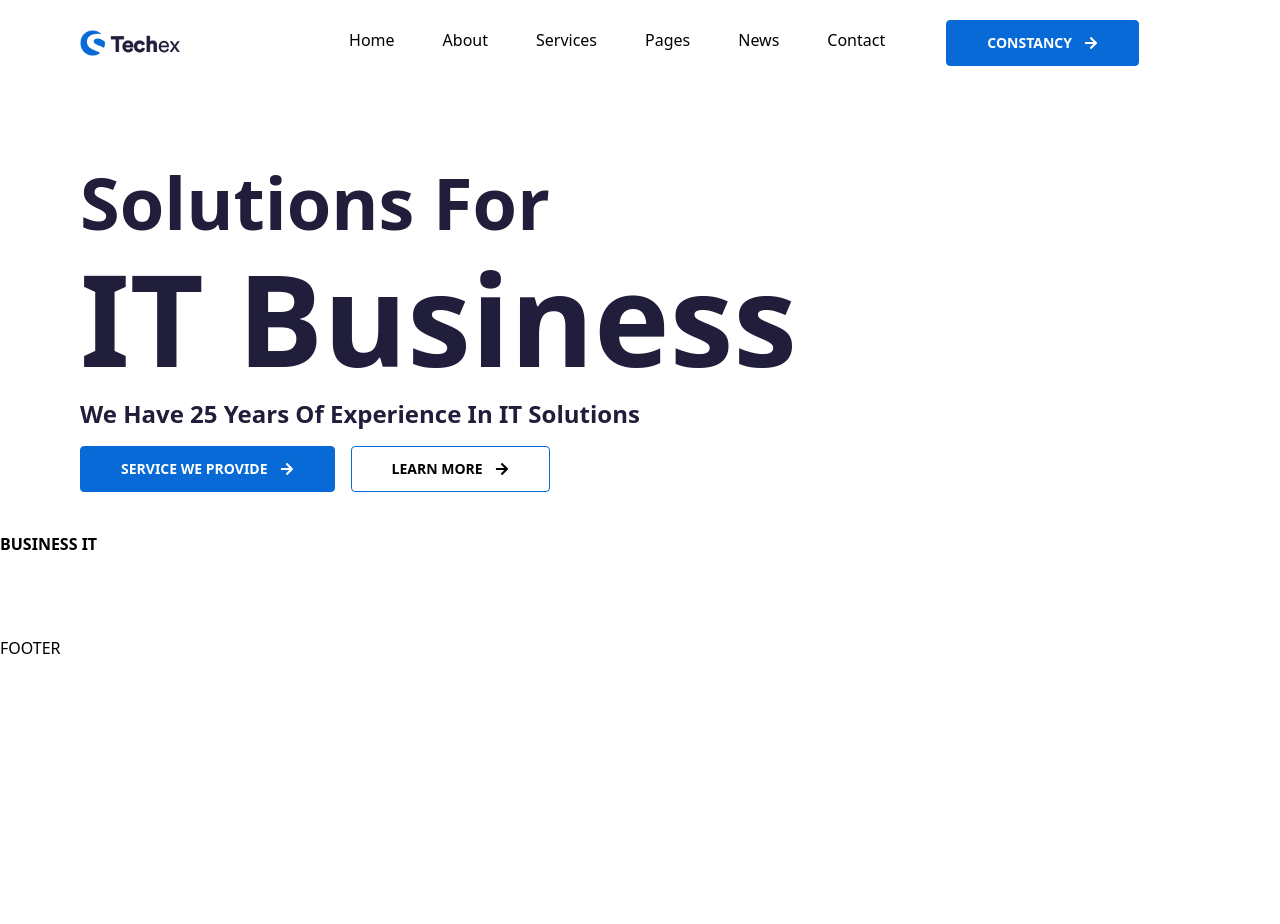
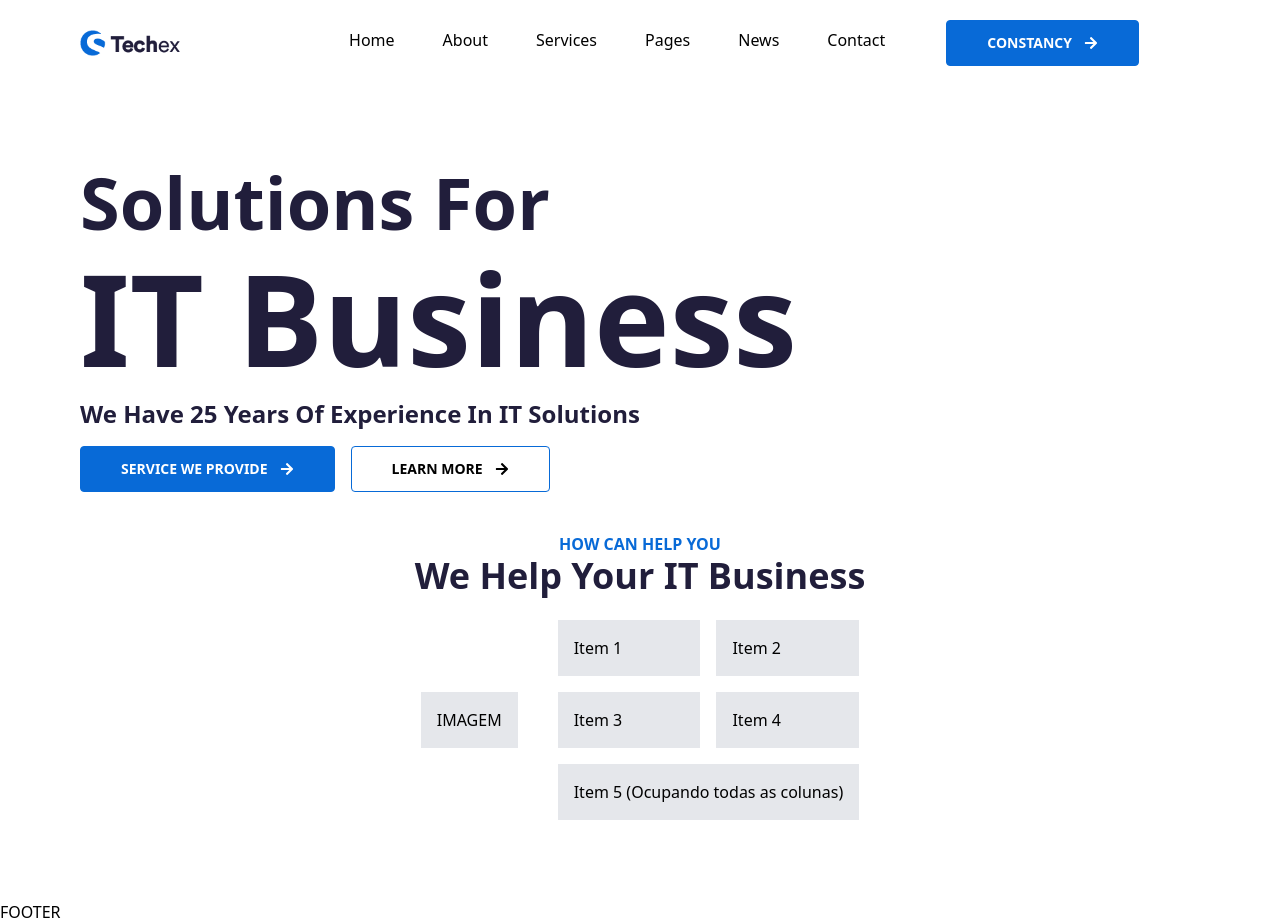
Before and after one commit to jul1ana/travel_nextjs, a Next.js app: page / in a window 1280 px wide. Before the commit the page ends 800 px from the top, so only its background shows below. Built offline with nearby package versions, Linux system fonts and the light colour scheme.

Commit message:
feat: news

```diff
--- a/src/app/layout.tsx
+++ b/src/app/layout.tsx
@@ -22,7 +22,7 @@ export default function RootLayout({
 }>) {
   return (
     <html lang="pt-br">
-      <body className={`relative overflow-hidden ${poppins.variable}`}>
+      <body className={`relative ${poppins.variable}`}>
         <Header />
         {children}
         <Footer />
--- a/src/components/Business.tsx
+++ b/src/components/Business.tsx
@@ -1,5 +1,22 @@
 export function Business() {
-	return (
-		<div className="font-bold">BUSINESS IT</div>
-	)
+  return (
+    <section className="mx-auto max-w-[1440px] space-y-6 px-6 lg:px-20 3xl:px-0">
+      <div className="text-center">
+        <p className="uppercase text-[#086ad7] font-semibold">How can help you</p>
+        <h1 className="text-[#211e3b] text-3xl font-bold lg:text-4xl">We Help Your IT Business</h1>
+      </div>
+
+      <div className="flex items-center justify-center gap-10">
+        <div className="hidden lg:block bg-gray-200 p-4"> IMAGEM </div>
+
+        <div className="grid grid-rows-1 gap-4 lg:grid-cols-2">
+          <div className="bg-gray-200 p-4">Item 1</div>
+          <div className="bg-gray-200 p-4">Item 2</div>
+          <div className="bg-gray-200 p-4">Item 3</div>
+          <div className="bg-gray-200 p-4">Item 4</div>
+          <div className="lg:col-span-2 bg-gray-200 p-4">Item 5 (Ocupando todas as colunas)</div>
+        </div>
+      </div>
+    </section>
+  )
 }
--- a/src/components/CustomLink.tsx
+++ b/src/components/CustomLink.tsx
@@ -8,7 +8,7 @@ const link = tv({
   variants: {
     size: {
       default: 'px-2 py-4',
-      sm: 'px-2 py-4 max-w-[40%]'
+      sm: 'px-2 py-4 max-w-[50%]'
     },
     theme: {
       principal: '',
```
